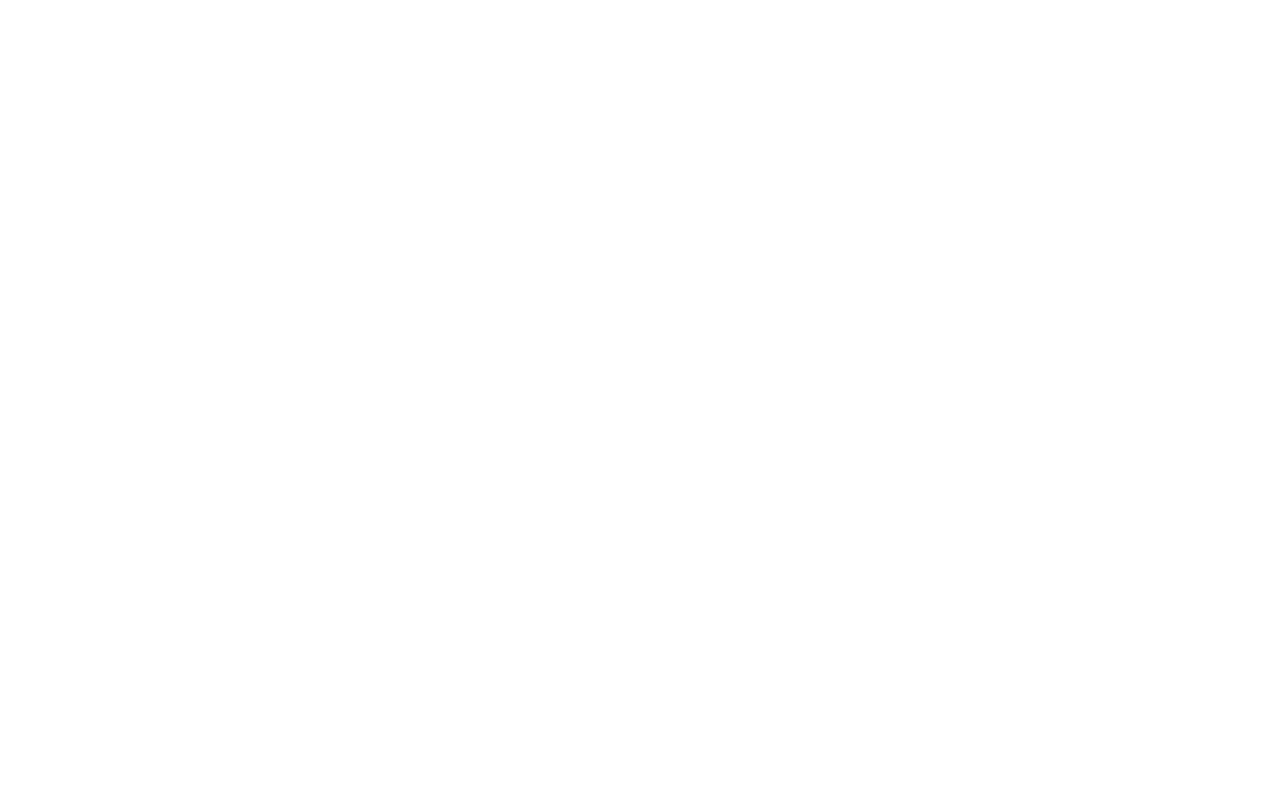
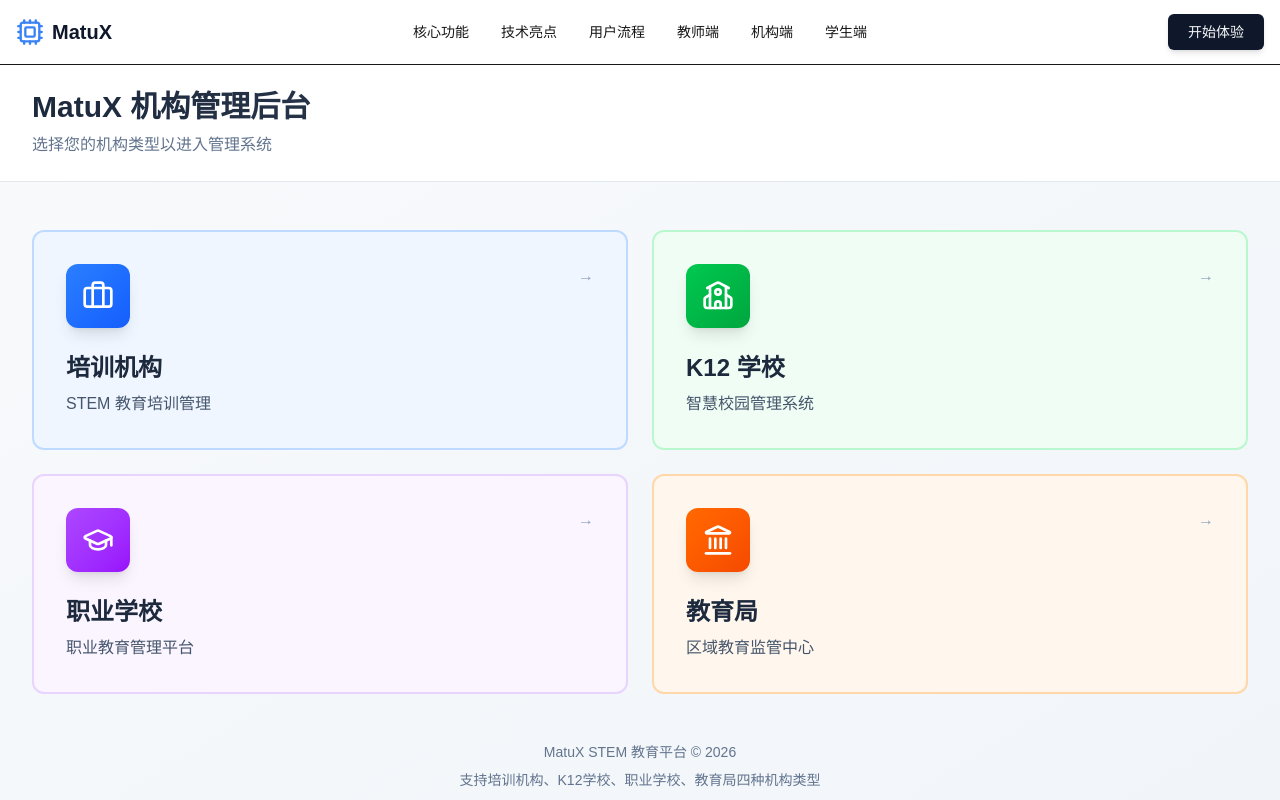
Before and after one commit to MatuX-ai/edu-proto, a Next.js app: page /institution-dashboard in a window 1280 px wide. Before the commit this address had no page. Shown: the top 800 px of the page. Built offline with nearby package versions, Linux system fonts and the light colour scheme.

Commit message:
feat: 恢复机构类型选择页面，点击后跳转到对应 dashboard

```diff
--- a/app/institution-dashboard/page.tsx
+++ b/app/institution-dashboard/page.tsx
@@ -1,5 +1,114 @@
-import { redirect } from 'next/navigation';
+'use client';
 
-export default function Page() {
-  redirect('/institution-dashboard/training/dashboard');
+import { useRouter } from 'next/navigation';
+import { Briefcase, School, GraduationCap, Landmark } from 'lucide-react';
+import { motion } from 'framer-motion';
+
+const institutionTypes = [
+  {
+    key: 'training',
+    title: '培训机构',
+    subtitle: 'STEM 教育培训管理',
+    icon: Briefcase,
+    color: 'from-blue-500 to-blue-600',
+    bgColor: 'bg-blue-50',
+    borderColor: 'border-blue-200'
+  },
+  {
+    key: 'k12',
+    title: 'K12 学校',
+    subtitle: '智慧校园管理系统',
+    icon: School,
+    color: 'from-green-500 to-green-600',
+    bgColor: 'bg-green-50',
+    borderColor: 'border-green-200'
+  },
+  {
+    key: 'vocational',
+    title: '职业学校',
+    subtitle: '职业教育管理平台',
+    icon: GraduationCap,
+    color: 'from-purple-500 to-purple-600',
+    bgColor: 'bg-purple-50',
+    borderColor: 'border-purple-200'
+  },
+  {
+    key: 'education-bureau',
+    title: '教育局',
+    subtitle: '区域教育监管中心',
+    icon: Landmark,
+    color: 'from-orange-500 to-orange-600',
+    bgColor: 'bg-orange-50',
+    borderColor: 'border-orange-200'
+  }
+];
+
+export default function InstitutionDashboardPage() {
+  const router = useRouter();
+
+  return (
+    <div className="min-h-screen bg-gradient-to-br from-slate-50 to-slate-100">
+      {/* Header */}
+      <div className="bg-white border-b border-slate-200 px-8 py-6">
+        <div className="max-w-7xl mx-auto">
+          <h1 className="text-3xl font-bold bg-gradient-to-r from-slate-800 to-slate-600 bg-clip-text text-transparent">
+            MatuX 机构管理后台
+          </h1>
+          <p className="text-slate-500 mt-2">选择您的机构类型以进入管理系统</p>
+        </div>
+      </div>
+
+      {/* Main Content */}
+      <div className="max-w-7xl mx-auto px-8 py-12">
+        <div className="grid grid-cols-1 md:grid-cols-2 gap-6">
+          {institutionTypes.map((type, index) => {
+            const Icon = type.icon;
+            return (
+              <motion.div
+                key={type.key}
+                initial={{ opacity: 0, y: 20 }}
+                animate={{ opacity: 1, y: 0 }}
+                transition={{ delay: index * 0.1 }}
+                onClick={() => router.push(`/institution-dashboard/${type.key}/dashboard`)}
+                className={`
+                  ${type.bgColor} ${type.borderColor} border-2 rounded-xl p-8
+                  cursor-pointer hover:shadow-xl transition-all duration-300
+                  hover:scale-105 group
+                `}
+              >
+                <div className="flex items-start justify-between mb-6">
+                  <div className={`
+                    w-16 h-16 rounded-xl bg-gradient-to-br ${type.color}
+                    flex items-center justify-center shadow-lg
+                    group-hover:shadow-xl transition-shadow
+                  `}>
+                    <Icon className="w-8 h-8 text-white" />
+                  </div>
+                  <motion.div
+                    whileHover={{ x: 5 }}
+                    className="text-slate-400 group-hover:text-slate-600"
+                  >
+                    →
+                  </motion.div>
+                </div>
+
+                <h2 className="text-2xl font-bold text-slate-800 mb-2">
+                  {type.title}
+                </h2>
+                <p className="text-slate-600">
+                  {type.subtitle}
+                </p>
+              </motion.div>
+            );
+          })}
+        </div>
+
+        {/* Footer Info */}
+        <div className="mt-12 text-center text-slate-500 text-sm">
+          <p>MatuX STEM 教育平台 © 2026</p>
+          <p className="mt-2">支持培训机构、K12学校、职业学校、教育局四种机构类型</p>
+        </div>
+      </div>
+    </div>
+  );
 }
```
